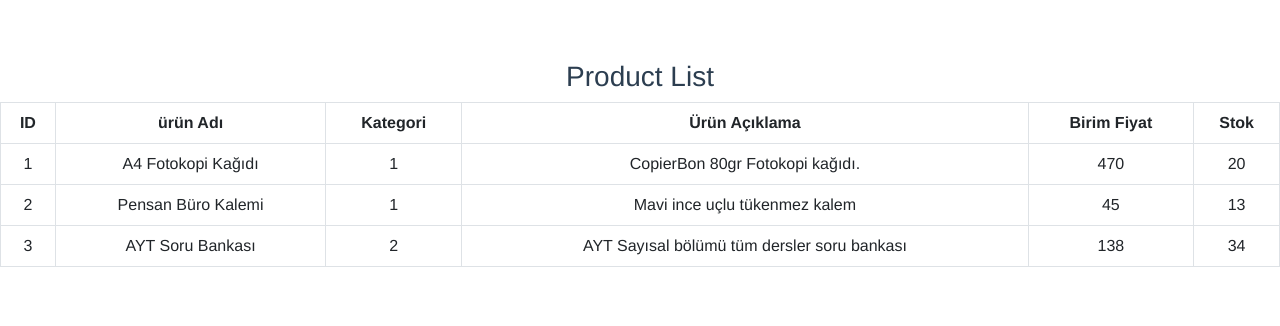
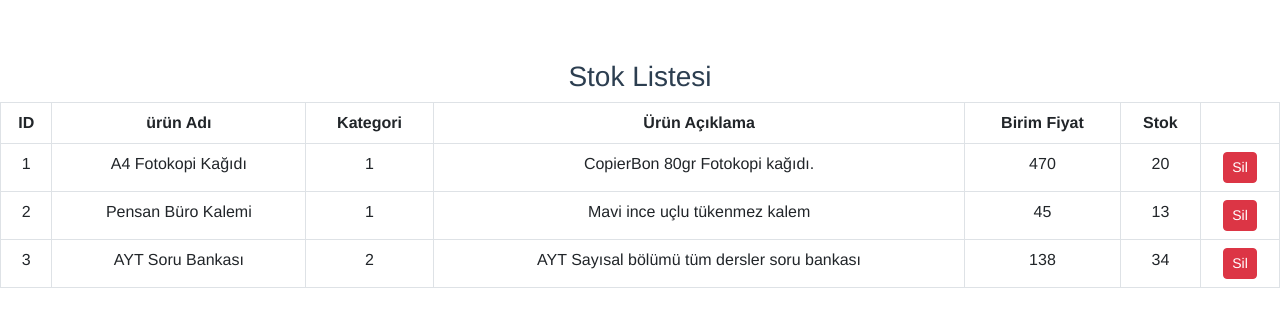
Before and after one commit to osmanesad/crud-vuejs, a Vue app in the folder project/: page / in a window 1280 px wide. Shown: the top 326 px of the page. Built offline with nearby package versions, Linux system fonts and the light colour scheme.

Commit message:
Update - Delete
App.vue ve ProductList.vue dosyalarında silme işlemini gerçekleştirecek fonksiyonları yazdık.

```diff
--- a/project/src/App.vue
+++ b/project/src/App.vue
@@ -1,7 +1,7 @@
 <template>
   <!-- Buraya HelloWorld.veu içerisinde "template" kısmında ne yaptıysam oonu çağırıyor.  -->
   <div id="app">
-    <ProductList :products="products"/>
+    <ProductList @delete:product="deleteProduct"  :products="products"/> <!-- Eyy ProductList eğer olurda bana bir event yollarsan -> @delete:product="" -->
   </div>
 </template>
 
@@ -21,6 +21,13 @@
         {id: 3, categoryId: 2, productName: "AYT Soru Bankası", quantityPerUnit: "AYT Sayısal bölümü tüm dersler soru bankası" /* Ürün açıklaması */, unitPrice: 138, unitInStock: 34}
       ]
     }
+  },
+  methods: {
+    deleteProduct(product) {
+      this.products = this.products.filter(
+        productToFilter=>productToFilter.id!==product.id
+      )
+    }
   }
 }
 </script>
--- a/project/src/components/ProductList.vue
+++ b/project/src/components/ProductList.vue
@@ -1,10 +1,10 @@
 <template>
     <div> <!-- Mutlaka div ile başlamak iyidir. -->
 
-        <h3> Product List</h3>
+        <h3>Stok Listesi</h3>
 
         <p v-if="products.length==0">Stok'ta ürün bulunmamaktadır.</p>
-        <table class="table table-bordered">
+        <table v-else class="table table-bordered">
             <thead>
                 <tr>
                     <th>ID</th>
@@ -13,6 +13,7 @@
                     <th>Ürün Açıklama</th>
                     <th>Birim Fiyat</th>
                     <th>Stok</th>
+                    <th></th>
                 </tr>
             </thead>
             <tbody>
@@ -23,6 +24,7 @@
                         <td>{{product.quantityPerUnit}}</td>
                         <td>{{product.unitPrice}}</td>
                         <td>{{product.unitInStock}}</td>
+                        <td><button class="btn btn-sm btn-danger" @click="handleDelete(product)">Sil</button></td>
                     </tr>
                 </tbody>
         </table>
@@ -37,6 +39,15 @@
     name:"product-list",
     props:{
         products:Array
+    },
+    methods: {
+        handleDelete(product) {
+            this.$emit("delete:product",product)
+
+        },
+        handleUpdate() {
+
+        }
     }
 };
 
```
